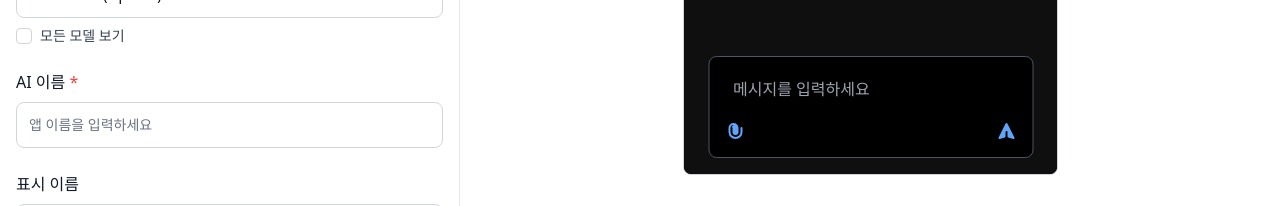
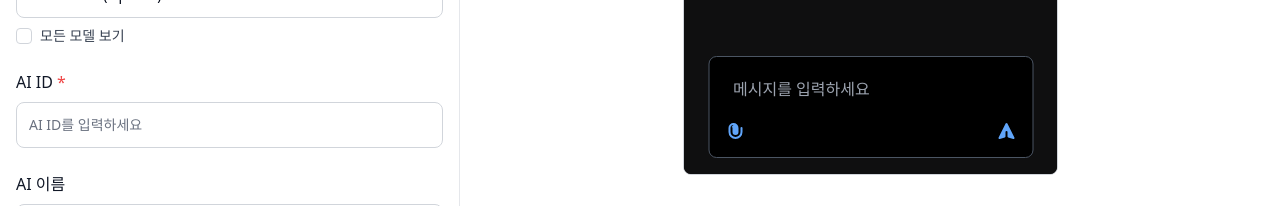
Before and after one commit to mission-driven/curious-ai-builder-frontend, a Next.js app: page /editor in a window 1280 px wide. Shown: the part 594-800 px from the top of the page. Built offline with nearby package versions, Linux system fonts and the light colour scheme.

Commit message:
edit : names

```diff
--- a/components/AppView/ChatInput.tsx
+++ b/components/AppView/ChatInput.tsx
@@ -15,7 +15,7 @@ export default function ChatInput({ onSendMessage }: ChatInputProps) {
             const text = textareaRef.current.value
             const textareaWidth = textareaRef.current.offsetWidth
             const fontSize = 16 // 기본 폰트 크기 (px)
-            const charWidth = fontSize * 0.75 // 대략적인 문자 폭 (fontSize의 60% -> 65%로 조정)
+            const charWidth = fontSize * 0.75 // 대략적인 문자 폭 (fontSize의 60% -> 75%로 조정)
             const charsPerLine = Math.floor(textareaWidth / charWidth)
 
             // \n으로 문장을 자름
--- a/components/editor/tabs/BasicTab.tsx
+++ b/components/editor/tabs/BasicTab.tsx
@@ -57,26 +57,26 @@ export default function BasicTab({ config, onUpdate }: BasicTabProps) {
                 </label>
             </div>
 
-            {/* AI Name */}
+            {/* AI ID */}
             <div>
-                <h4 className="mb-2 font-medium text-gray-900">AI 이름 <span className="text-red-500">*</span></h4>
+                <h4 className="mb-2 font-medium text-gray-900">AI ID <span className="text-red-500">*</span></h4>
                 <input
                     type="text"
                     value={config.aiName}
                     onChange={(e) => onUpdate({ aiName: e.target.value })}
-                    placeholder="앱 이름을 입력하세요"
+                    placeholder="AI ID를 입력하세요"
                     className="w-full rounded-lg border border-gray-300 p-3 text-sm focus:border-blue-500 focus:outline-none focus:ring-1 focus:ring-blue-500"
                 />
             </div>
 
-            {/* Display Name */}
+            {/* AI Name */}
             <div>
-                <h4 className="mb-2 font-medium text-gray-900">표시 이름</h4>
+                <h4 className="mb-2 font-medium text-gray-900">AI 이름</h4>
                 <input
                     type="text"
                     value={config.displayName}
                     onChange={(e) => onUpdate({ displayName: e.target.value })}
-                    placeholder="앱 표시 이름"
+                    placeholder="AI 이름을 입력하세요"
                     className="w-full rounded-lg border border-gray-300 p-3 text-sm focus:border-blue-500 focus:outline-none focus:ring-1 focus:ring-blue-500"
                 />
             </div>
```
